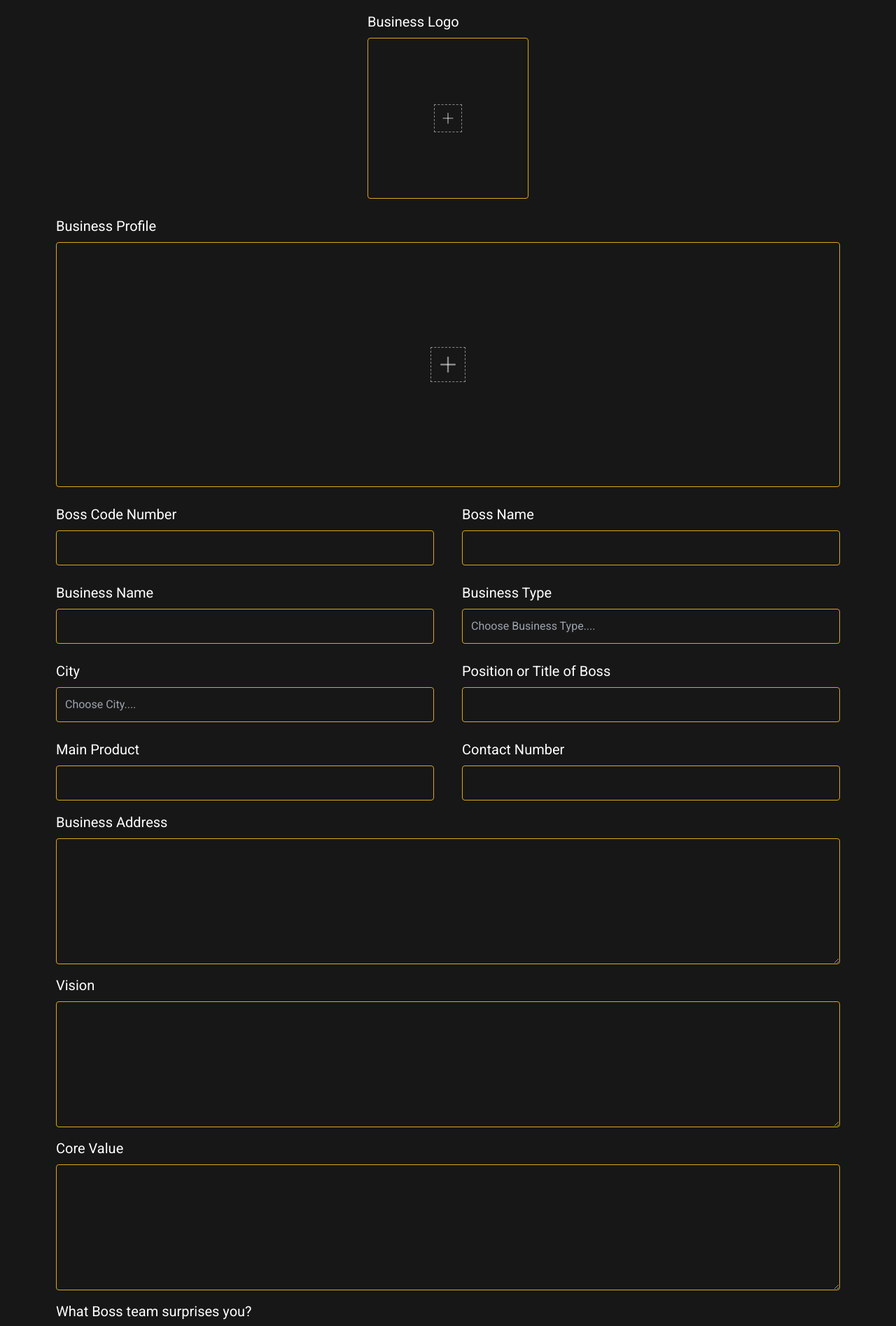
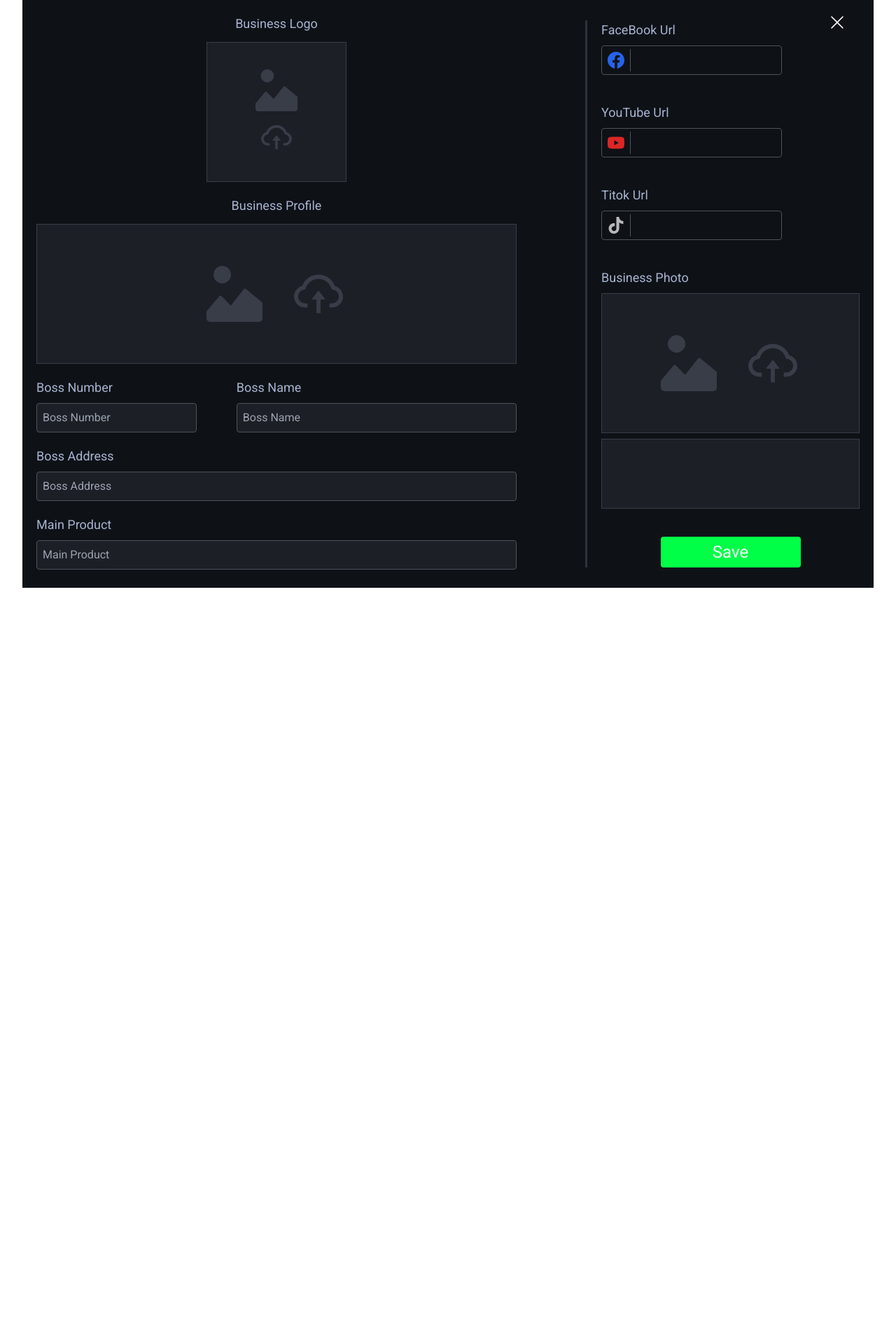
Before and after one commit to Tint-d/novax-boss-app-user, a React (Vite) app: page /businessForm in a window 1280 px wide. Shown: the top 1895 px of the page at 70% size. After the commit the page ends 840 px from the top, so only its background shows below. Built offline with nearby package versions, Linux system fonts and the light colour scheme; a web font is replaced by a local one.

Commit message:
Business Form Ui Develop

```diff
--- a/src/pages/BusinessForm.tsx
+++ b/src/pages/BusinessForm.tsx
@@ -1,169 +1,219 @@
-import { AiOutlinePlus } from "react-icons/ai";
+// import { AiOutlinePlus } from "react-icons/ai";
 import { SiFacebook, SiTiktok, SiYoutube } from "react-icons/si";
-const BusinessForm = () => {
+import { useCallback, useState } from "react";
+import { useDropzone } from "react-dropzone";
+import { AiOutlineCloudUpload } from "react-icons/ai";
+import { BsImageAlt } from "react-icons/bs";
+import { RxCross1 } from "react-icons/rx";
+const BusinessForm = ({ className }) => {
+  const [files, setFiles] = useState();
+  const onDrop = useCallback((acceptedFiles) => {
+    if (acceptedFiles?.length) {
+      return setFiles((previousFiles): any => [
+        previousFiles,
+        ...acceptedFiles?.map((file) =>
+          Object.assign(file, { preview: URL.createObjectURL(file) })
+        ),
+      ]);
+    }
+  }, []);
+  const { getRootProps, getInputProps, isDragActive } = useDropzone({
+    onDrop,
+  });
+  console.log(files);
+
   return (
-    <div className=" min-h-screen bg-[#171717]">
-      <div className=" container flex flex-col  justify-center items-center px-20 mx-auto">
-        <div className=" py-2">
-          <h2 className="text-[20px] text-white py-2">Business Logo</h2>
-          <div className="w-[230px] flex h-[230px] bg-[#171717] justify-center border rounded  border-warining items-center">
-            <AiOutlinePlus className="text-[40px] border-dashed p-2 border border-white/50 text-white/50" />
+    <div className="relative w-[95%] bg-[#0E1217] flex flex-wrap justify-between items-center  mx-auto p-5">
+      {/* onClick Function U can add to close form */}
+      <RxCross1 className=" absolute top-5 right-10 text-2xl text-white" />
+      <div className="md:w-7/12 w-12/12  h-screen overflow-y-scroll no-scrollbar">
+        <div className=" flex flex-col justify-around items-center gap-y-8 md:gap-y-5">
+          <div className=" w-full">
+            <h2 className=" text-lg text-center text-[#A8B3CF] pb-3">
+              Business Logo
+            </h2>
+            <div className="w-[200px] mx-auto flex justify-center items-center h-[200px] bg-[#1C1F26] border border-[#A8B3CF33]">
+              <div {...getRootProps({ className: className })}>
+                <input {...getInputProps()} />
+                {!isDragActive ? (
+                  <div className="flex flex-col justify-center items-center gap-y-3">
+                    <BsImageAlt className="text-[60px] text-[#A8B3CF33]" />
+                    <AiOutlineCloudUpload className="text-[50px] text-[#A8B3CF33]" />
+                  </div>
+                ) : (
+                  <img src={files?.preview} width={100} height={100} />
+                )}
+              </div>
+              {/* <ul>
+              {files?.map((file, index) => (
+                <li key={index}>
+                  <img src={file?.preview} width={100} height={100} />
+                </li>
+              ))}
+            </ul> */}
+            </div>
           </div>
-        </div>
-        <div className="w-[100%] py-2">
-          <h2 className="text-[20px] text-white py-2">Business Profile</h2>
-          <div className=" w-[100%]  justify-center items-center h-[350px] border-warining border rounded flex">
-            <AiOutlinePlus className="text-[50px] border-dashed p-2 border border-white/50 text-white/50" />
+          <div className=" w-full">
+            <h2 className=" text-lg text-center text-[#A8B3CF] pb-3">
+              Business Profile
+            </h2>
+            <div className="w-[100%]  flex justify-center items-center h-[200px] bg-[#1C1F26] border border-[#A8B3CF33]">
+              <div {...getRootProps({ className: className })}>
+                <input {...getInputProps()} />
+                {!isDragActive ? (
+                  <div className="flex  justify-center items-center gap-x-10">
+                    <BsImageAlt className="text-[80px] text-[#A8B3CF33]" />
+                    <AiOutlineCloudUpload className="text-[80px] text-[#A8B3CF33]" />
+                  </div>
+                ) : (
+                  <img src={files?.preview} width={"100%"} height={200} />
+                )}
+              </div>
+            </div>
           </div>
-        </div>
-        <div className="py-2 flex w-full justify-between gap-10 items-center">
-          <div className="w-6/12">
-            <h2 className="text-[20px] text-white py-2">Boss Code Number</h2>
+          <div className="md:w-full w-full gap-y-8  flex flex-wrap justify-between items-center">
+            <div className="md:w-4/12  w-[100%]">
+              <h2 className="text-lg text-[#A8B3CF] pb-2">Boss Number</h2>
+              <input
+                placeholder="Boss Number"
+                className="bg-[#1C1F26] w-full p-2 outline-none border rounded border-[#4e525a]"
+                type="text"
+              />
+            </div>
+            <div className="md:w-7/12 w-[100%]">
+              <h2 className="text-lg text-[#A8B3CF] pb-2">Boss Name</h2>
+              <input
+                placeholder="Boss Name"
+                className="bg-[#1C1F26] w-full p-2 outline-none border rounded border-[#4e525a]"
+                type="text"
+              />
+            </div>
+          </div>
+          <div className="w-full">
+            <h2 className="text-lg text-[#A8B3CF] pb-2">Boss Address</h2>
             <input
-              className="w-full bg-[#171717] p-3 text-white border border-warining rounded"
+              placeholder="Boss Address"
+              className="bg-[#1C1F26] w-full p-2 outline-none border rounded border-[#4e525a]"
               type="text"
             />
           </div>
-          <div className="w-6/12">
-            <h2 className="text-[20px] text-white py-2">Boss Name</h2>
+          <div className="w-full">
+            <h2 className="text-lg text-[#A8B3CF] pb-2">Main Product</h2>
             <input
-              className="w-full bg-[#171717] p-3 text-white border border-warining rounded"
+              placeholder="Main Product"
+              className="bg-[#1C1F26] w-full p-2 outline-none border rounded border-[#4e525a]"
               type="text"
             />
           </div>
-        </div>
-        <div className="py-2 flex w-full justify-between gap-10 items-center">
-          <div className="w-6/12">
-            <h2 className="text-[20px] text-white py-2">Business Name</h2>
+          <div className="w-full">
+            <h2 className="text-lg text-[#A8B3CF] pb-2">Business Type ...</h2>
+
+            <select className="py-3 px-5 block w-full border-[#4e525a] rounded-md  focus:border-white/50 focus:ring-black/50 bg-[#1C1F26]  text-gray-400">
+              <option className="text-[16px] py-3 text-[#A8BCF]" selected>
+                Business Type
+              </option>
+              <option className="text-[16px] py-3 text-[#A8BCF]"> 1</option>
+              <option className="text-[16px] py-3 text-[#A8BCF]">2</option>
+              <option className="text-[16px] py-3 text-[#A8BCF]">3</option>
+            </select>
+          </div>
+          <div className="w-full">
+            <h2 className="text-lg text-[#A8B3CF] pb-2">City</h2>
+
+            <select className="py-3 px-5 block w-full border-[#4e525a] rounded-md  focus:border-white/50 focus:ring-black/50 bg-[#1C1F26]  text-gray-400">
+              <option className="text-[16px] py-3 text-[#A8BCF]" selected>
+                Choose City...
+              </option>
+              <option className="text-[16px] py-3 text-[#A8BCF]"> 1</option>
+              <option className="text-[16px] py-3 text-[#A8BCF]">2</option>
+              <option className="text-[16px] py-3 text-[#A8BCF]">3</option>
+            </select>
+          </div>
+          <div className="w-full">
+            <h2 className="text-lg text-[#A8B3CF] pb-2">Contact Number</h2>
             <input
-              className="w-full bg-[#171717] p-3 text-white border border-warining rounded"
+              placeholder="Contact Number"
+              className="bg-[#1C1F26] w-full p-2 outline-none border rounded border-[#4e525a]"
               type="text"
             />
           </div>
-          <div className="w-6/12">
-            <h2 className="text-[20px] text-white py-2">Business Type</h2>
+          <div className="w-full">
+            <h2 className="text-lg text-[#A8B3CF] pb-2">Business Address</h2>
+            <textarea className="bg-[#1C1F26] h-[150px] w-full p-2 outline-none border rounded border-[#4e525a]" />
+          </div>
+          <div className="w-full">
+            <h2 className="text-lg text-[#A8B3CF] pb-2">
+              Business Description
+            </h2>
+            <textarea className="bg-[#1C1F26] h-[150px] w-full p-2 outline-none border rounded border-[#4e525a]" />
+          </div>
+          <div className="w-full">
+            <h2 className="text-lg text-[#A8B3CF] pb-2">Vision</h2>
+            <textarea className="bg-[#1C1F26] h-[150px] w-full p-2 outline-none border rounded border-[#4e525a]" />
+          </div>
+          <div className="w-full">
+            <h2 className="text-lg text-[#A8B3CF] pb-2">Mission</h2>
+            <textarea className="bg-[#1C1F26] h-[150px] w-full p-2 outline-none border rounded border-[#4e525a]" />
+          </div>
+          <div className="w-full">
+            <h2 className="text-lg text-[#A8B3CF] pb-2">
+              What boss teams surprise you?
+            </h2>
+            <textarea className="bg-[#1C1F26] h-[150px] w-full p-2 outline-none border rounded border-[#4e525a]" />
+          </div>
+        </div>
+      </div>
+      <div className="md:w-4/12 w-[100%] border-0  md:border-l-[3px] ps-0 md:ps-5 border-[#A8B3CF33] flex flex-col justify-between gap-y-10 items-center">
+        <div className="w-[100%]">
+          <h2 className="text-lg text-[#A8B3CF] pb-2">FaceBook Url</h2>
+          <div className="md:w-[70%] w-[100%] px-2 py-1 rounded flex justify-start items-center gap-x-2 border border-[#4e525a]">
+            <SiFacebook className="text-blue-600  text-[24px]" />
             <input
-              placeholder="Choose Business Type...."
-              className="w-full bg-[#171717] p-3 text-white border border-warining rounded"
               type="text"
+              className="bg-transparent text-white border-l border-[#4e525a] p-1  outline-none"
             />
           </div>
         </div>
-        <div className="py-2 flex w-full justify-between gap-10 items-center">
-          <div className="w-6/12">
-            <h2 className="text-[20px] text-white py-2">City</h2>
+
+        <div className="w-[100%]">
+          <h2 className="text-lg text-[#A8B3CF] pb-2">YouTube Url</h2>
+          <div className="md:w-[70%] w-[100%] px-2 py-1 rounded flex justify-start items-center gap-x-2 border border-[#4e525a]">
+            <SiYoutube className="text-red-600  text-[24px]" />
             <input
-              placeholder="Choose City...."
-              className="w-full bg-[#171717] p-3 text-white border border-warining rounded"
               type="text"
-            />
-          </div>
-          <div className="w-6/12">
-            <h2 className="text-[20px] text-white py-2">
-              Position or Title of Boss
-            </h2>
-            <input
-              className="w-full bg-[#171717] p-3 text-white border border-warining rounded"
-              type="text"
+              className="bg-transparent text-white border-l border-[#4e525a] p-1  outline-none"
             />
           </div>
         </div>
-        <div className="py-2 flex w-full justify-between gap-10 items-center">
-          <div className="w-6/12">
-            <h2 className="text-[20px] text-white py-2">Main Product</h2>
+        <div className="w-[100%]">
+          <h2 className="text-lg text-[#A8B3CF] pb-2">Titok Url</h2>
+          <div className="md:w-[70%] w-[100%] px-2 py-1 rounded flex justify-start items-center gap-x-2 border border-[#4e525a]">
+            <SiTiktok className="text-white/70  text-[24px]" />
             <input
-              className="w-full bg-[#171717] p-3 text-white border border-warining rounded"
               type="text"
-            />
-          </div>
-          <div className="w-6/12">
-            <h2 className="text-[20px] text-white py-2">Contact Number</h2>
-            <input
-              className="w-full bg-[#171717] p-3 text-white border border-warining rounded"
-              type="text"
+              className="bg-transparent text-white border-l border-[#4e525a] p-1  outline-none"
             />
           </div>
         </div>
-        <div className="w-full">
-          <h2 className="text-[20px] text-white py-2">Business Address</h2>
-          <textarea className=" border-warining text-white p-2 bg-[#171717] border rounded w-full h-[180px]"></textarea>
-        </div>
-        <div className="w-full">
-          <h2 className="text-[20px] text-white py-2">Vision</h2>
-          <textarea className=" border-warining text-white p-2 bg-[#171717] border rounded w-full h-[180px]"></textarea>
-        </div>
-        <div className="w-full">
-          <h2 className="text-[20px] text-white py-2">Core Value</h2>
-          <textarea className=" border-warining text-white p-2 bg-[#171717] border rounded w-full h-[180px]"></textarea>
-        </div>
-        <div className="w-full">
-          <h2 className="text-[20px] text-white py-2">
-            What Boss team surprises you?
-          </h2>
-          <textarea className=" border-warining text-white p-2 bg-[#171717] border rounded w-full h-[180px]"></textarea>
-        </div>
-        <div className="w-full">
-          <h2 className="text-[20px] text-white py-2">Business Photo</h2>
-          <div className="flex justify-between  gap-y-10 items-center flex-wrap">
-            <div className="w-5/12 mx-1 h-[200px] flex justify-center items-center border border-warining rounded">
-              <AiOutlinePlus className="text-[40px] border-dashed p-2 border border-white/50 text-white/50" />
+        <div className="w-[100%]">
+          <div className=" w-[100%]">
+            <h2 className="text-lg text-[#A8B3CF] pb-2">Business Photo</h2>
+            <div className="w-[100%]  flex justify-center items-center h-[200px] bg-[#1C1F26] border border-[#A8B3CF33]">
+              <div {...getRootProps({ className: className })}>
+                <input {...getInputProps()} />
+                <div className="flex  justify-center items-center gap-x-10">
+                  <BsImageAlt className="text-[80px] text-[#A8B3CF33]" />
+                  <AiOutlineCloudUpload className="text-[80px] text-[#A8B3CF33]" />
+                </div>
+              </div>
             </div>
-            <div className="w-5/12 mx-1 h-[200px] flex justify-center items-center border border-warining rounded">
-              <AiOutlinePlus className="text-[40px] border-dashed p-2 border border-white/50 text-white/50" />
-            </div>
-            <div className="w-5/12 mx-1 h-[200px] flex justify-center items-center border border-warining rounded">
-              <AiOutlinePlus className="text-[40px] border-dashed p-2 border border-white/50 text-white/50" />
-            </div>
-            <div className="w-5/12 mx-1 h-[200px] flex justify-center items-center border border-warining rounded">
-              <AiOutlinePlus className="text-[40px] border-dashed p-2 border border-white/50 text-white/50" />
+            <div className="w-[100%] bg-[#1C1F26] mt-2 h-[100px] border border-[#A8B3CF33]">
+              {/* To Place image */}
             </div>
           </div>
         </div>
-        <div className="py-2 flex w-full justify-between gap-10 items-center">
-          <div className="w-6/12 relative">
-            <div className="absolute text-4xl bottom-2 left-1 text-[#362FD9]">
-              <SiFacebook clasName=" " />
-            </div>
-            <h2 className="text-[20px] text-white py-2">FaceBook Link</h2>
-            <input
-              className="w-full bg-[#171717] ps-12 p-3 text-white border border-warining rounded"
-              type="text"
-            />
-          </div>
-          <div className="w-6/12 relative">
-            <div className="absolute text-3xl bottom-1 left-1 text-white bg-black p-1 rounded-full">
-              <SiTiktok clasName="" />
-            </div>
-            <h2 className="text-[20px] text-white py-2">Tiktok Link</h2>
-            <input
-              className="w-full bg-[#171717] ps-12 p-3 text-white border border-warining rounded"
-              type="text"
-            />
-          </div>
-        </div>
-        <div className="py-2 flex w-full justify-between gap-10 items-center">
-          <div className="w-6/12 relative">
-            <div className="absolute text-4xl bottom-2 left-1 text-red-600">
-              <SiYoutube clasName="" />
-            </div>
-            <h2 className="text-[20px] text-white py-2">YouTube Link</h2>
-            <input
-              className="w-full bg-[#171717] ps-12 p-3 text-white border border-warining rounded"
-              type="text"
-            />
-          </div>
-          <div className="w-6/12 relative">
-            <h2 className="text-[20px]  text-white py-2">
-              Another Social Link
-            </h2>
-            <input
-              className="w-full bg-[#171717] p-3 text-white border border-warining rounded"
-              type="text"
-            />
-          </div>
-        </div>
-        <button className="w-3/12 py-2  my-2  bg-[#00FF47] rounded border border-warining">
-          <h2 className="text-[25px] font-semibold text-white">Save</h2>
+        <button className=" text-white w-[200px] rounded text-[24px]  py-1 bg-[#00FF47]">
+          Save
         </button>
       </div>
     </div>
--- a/src/routes/path.tsx
+++ b/src/routes/path.tsx
@@ -7,5 +7,5 @@ export const paths = {
   detail: "/detail",
   search: "/search",
   forget_password: "/forget_password",
-  search_business:"/search_business/:id"
+  search_business: "/search_business/:id",
 };
```
